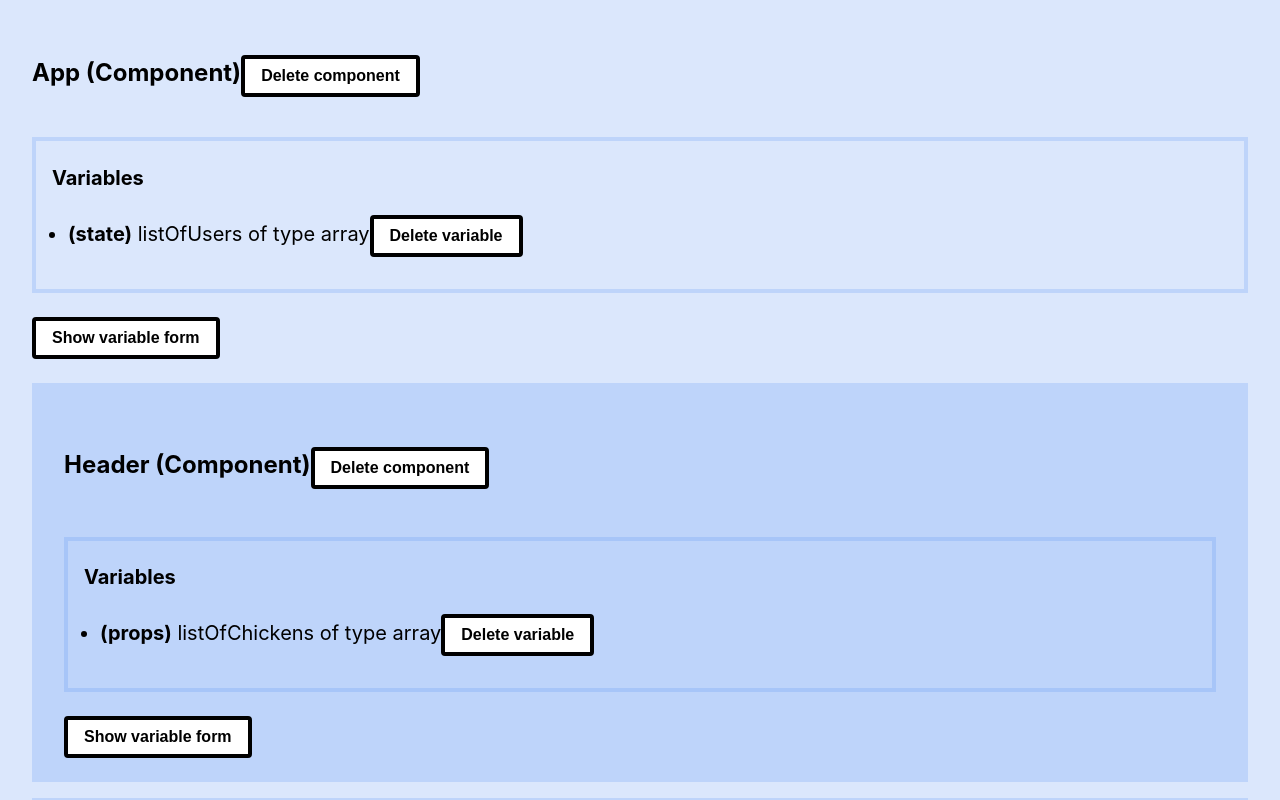
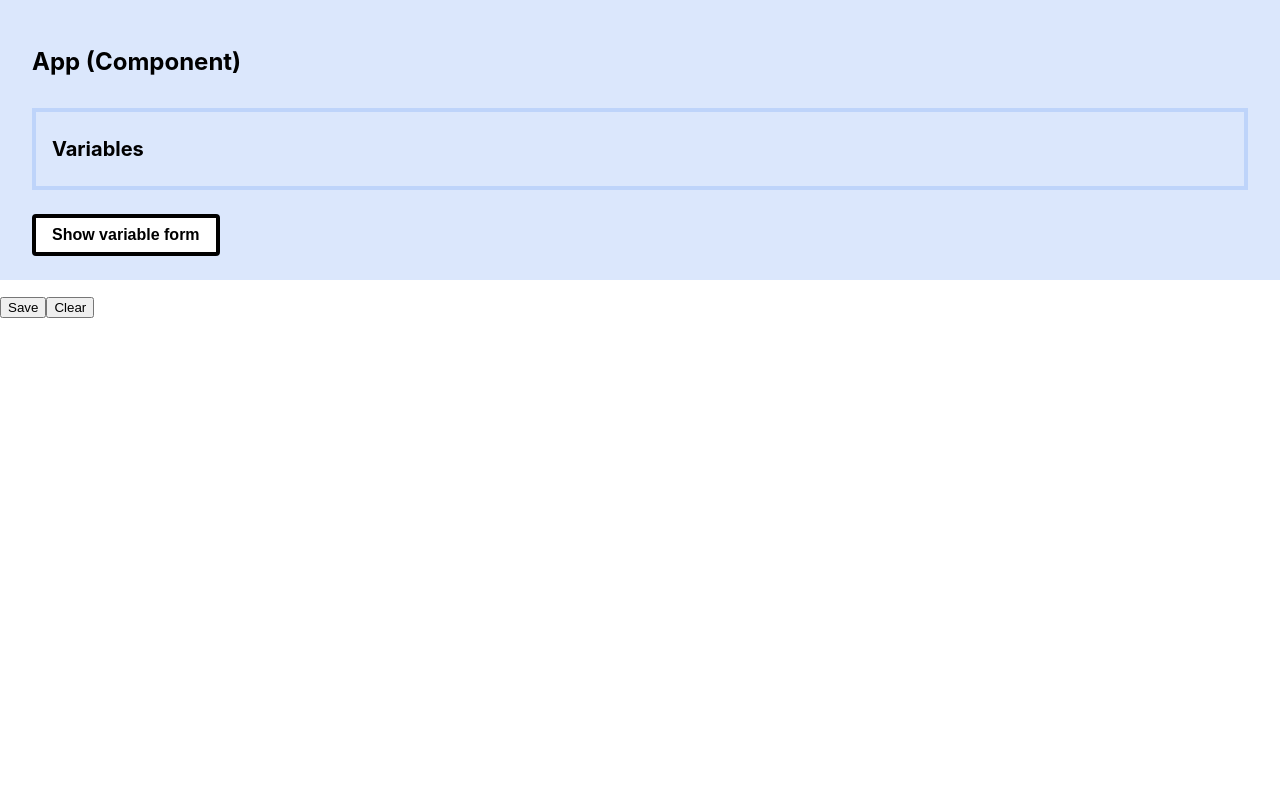
Before and after one commit to FrancisBourgouin/react-component-map, a React (Create React App) app: page / in a window 1280 px wide. Shown: the part 360-1160 px from the top of the page. After the commit the page ends 800 px from the top, so only its background shows below. Built offline with nearby package versions, Linux system fonts and the light colour scheme.

Commit message:
Change delete button show behavior

```diff
--- a/src/App.jsx
+++ b/src/App.jsx
@@ -3,7 +3,7 @@ import React, { useState, useEffect } from "react";
 import "./App.scss";
 import { ComponentForm } from "./components/ComponentForm";
 import { ComponentList } from "./components/ComponentList";
-import { exampleComponentMap, exampleVariablesList } from "./dummy_data";
+import { baseComponentMap } from "./dummy_data";
 import {
   getLocalStorage,
   storeInLocalStorage,
@@ -13,8 +13,8 @@ import { ComponentsContext, VariablesContext } from "./hooks/contextHooks";
 import { CompactPicker } from "react-color";
 
 const App = () => {
-  const [components, setComponents] = useState(exampleComponentMap);
-  const [variables, setVariables] = useState(exampleVariablesList);
+  const [components, setComponents] = useState(baseComponentMap);
+  const [variables, setVariables] = useState({});
   const [easterEgg, setEasterEgg] = useState(false);
   const [backgroundValue, setBackgroundValue] = useState(null);
 
--- a/src/components/ComponentItem.jsx
+++ b/src/components/ComponentItem.jsx
@@ -12,9 +12,10 @@ export const ComponentItem = props => {
     <article className='componentItem'>
       <h1>
         {current.name} (Component)
-        <button onClick={() => removeComponent(current.id)}>
+        {!current.children.length && current.name !== 'App' && <button onClick={() => removeComponent(current.id)}>
           Delete component
         </button>
+}
       </h1>
       <div>
         <h2>Variables</h2>
```
